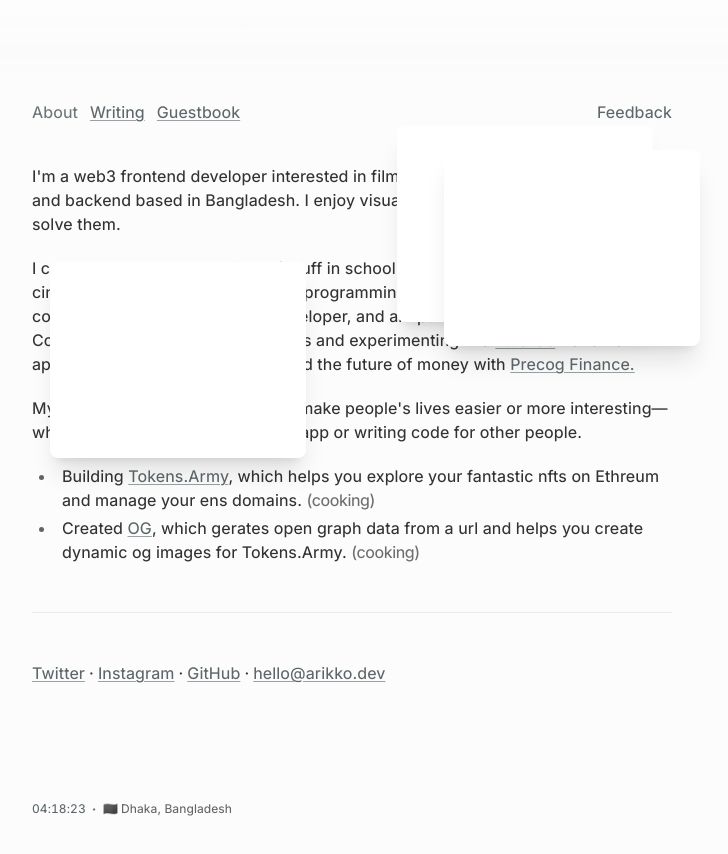
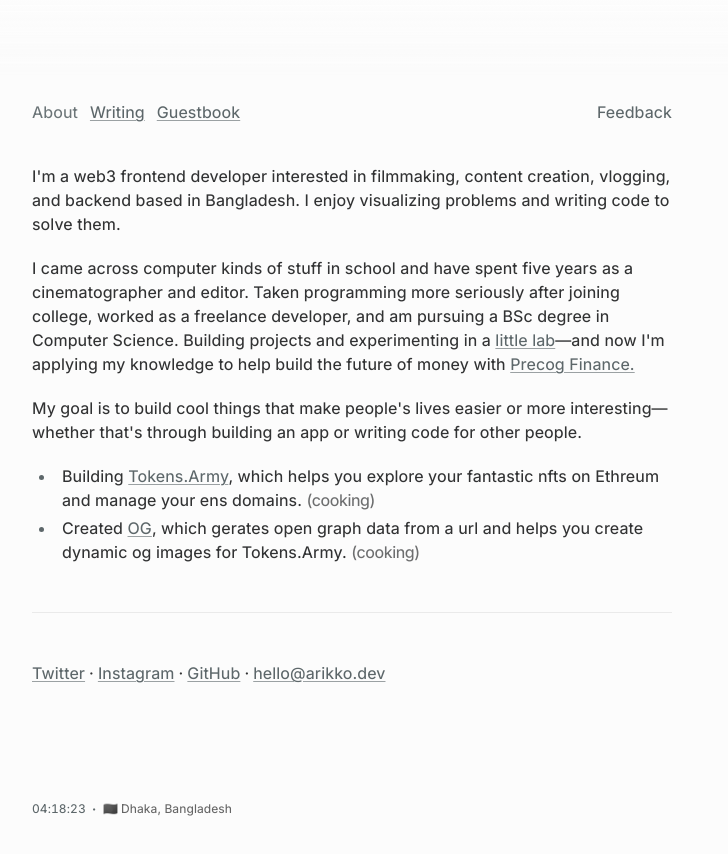
Before and after one commit to arikchakma/arikkodev, a Next.js app: page / in a window 1280 px wide. Shown: the top 854 px of the page, without its empty margins (288-1016 px from the left). Built offline with nearby package versions, Linux system fonts and the light colour scheme.

Commit message:
fix: hover card

```diff
--- a/components/LinkPreview.tsx
+++ b/components/LinkPreview.tsx
@@ -13,7 +13,7 @@
   const name = href.replace(/[\/#]/g, '@');
   const [isLoading, setIsLoading] = useState(true);
   return (
-    <HoverCard.Root openDelay={500} closeDelay={100} open={true}>
+    <HoverCard.Root openDelay={500} closeDelay={100}>
       <HoverCard.Trigger asChild>
         <a
           href={href}
```
